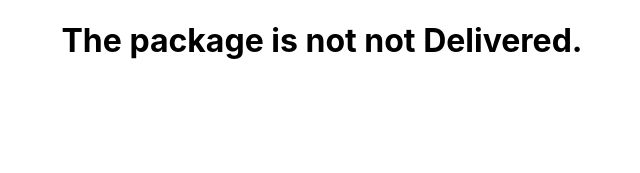
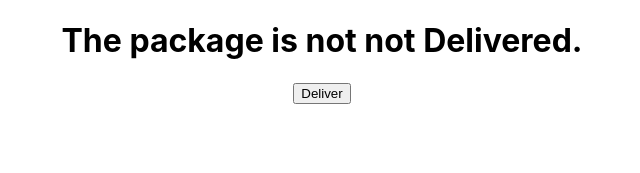
Before and after one commit to manishtrivedi994/react-hooks, a React (Create React App) app: page / in a window 1280 px wide. Shown: the top 173 px of the page, without its empty margins (318-958 px from the left). Built offline with nearby package versions, Linux system fonts and the light colour scheme.

Commit message:
useState second parameter

```diff
--- a/src/App.js
+++ b/src/App.js
@@ -3,11 +3,12 @@
 
 function App() {
 
-  const [status] = useState("not Delivered");
+  const [status, setStatus] = useState("not Delivered");
 
   return (
     <div className="App">
       <h1>The package is not {status}.</h1>
+      <button onClick={() => setStatus("Delivered")}>Deliver</button>
     </div>
   );
 }
```
